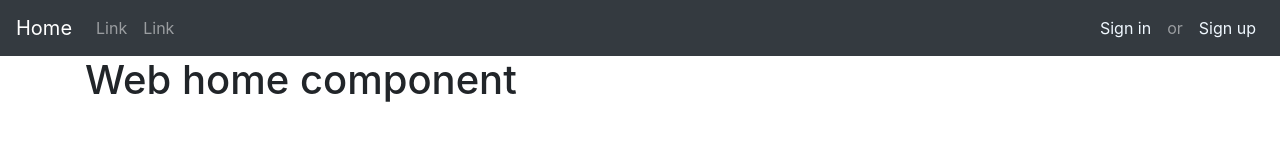
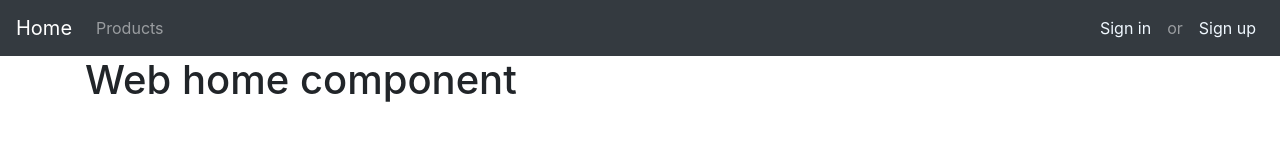
Before and after one commit to radus07/online-shop, a React app: page /home in a window 1280 px wide. Shown: the top 160 px of the page. Built offline with nearby package versions, Linux system fonts and the light colour scheme.

Commit message:
Rename Header component
* rename from AppHeader to Header

```diff
--- a/src/App.js
+++ b/src/App.js
@@ -1,7 +1,7 @@
 import React from 'react'
 import {BrowserRouter as Router, Route, Switch} from 'react-router-dom'
 
-import AppHeader from './components/common/AppHeader'
+import Header from './components/common/header/Header'
 import Web from './views/Web'
 import Admin from './views/Admin'
 
@@ -9,7 +9,7 @@ export default function App () {
   return (
     <Router>
       <main>
-        <AppHeader/>
+        <Header/>
         <Switch>
           <Route path={'/admin'} component={Admin}/>
           <Route path={'/'} component={Web}/>
--- a/src/components/common/AppHeader.js
+++ b/src/components/common/header/Header.js
@@ -1,8 +1,8 @@
 import React from 'react'
 import {Link} from 'react-router-dom'
-import './app-header.scss'
+import './header.scss'
 
-export default function AppHeader () {
+export default function Header () {
   return (
     <nav className="navbar navbar-expand-sm bg-dark navbar-dark">
       <button className="navbar-toggler" data-toggle="collapse" data-target="#navbarContent">
@@ -12,10 +12,7 @@ export default function AppHeader () {
         <Link to={'/home'} className="navbar-brand">Home</Link>
         <ul className="navbar-nav mr-auto">
           <li className="nav-item">
-            <a className="nav-link">Link</a>
-          </li>
-          <li className="nav-item">
-            <a className="nav-link">Link</a>
+            <Link to={'/products/all'} className="nav-link">Products</Link>
           </li>
         </ul>
         <ul className="navbar-nav ml-auto">
```
Also changed, not shown: src/components/common/header/header.scss (renamed from src/components/common/app-header.scss).
